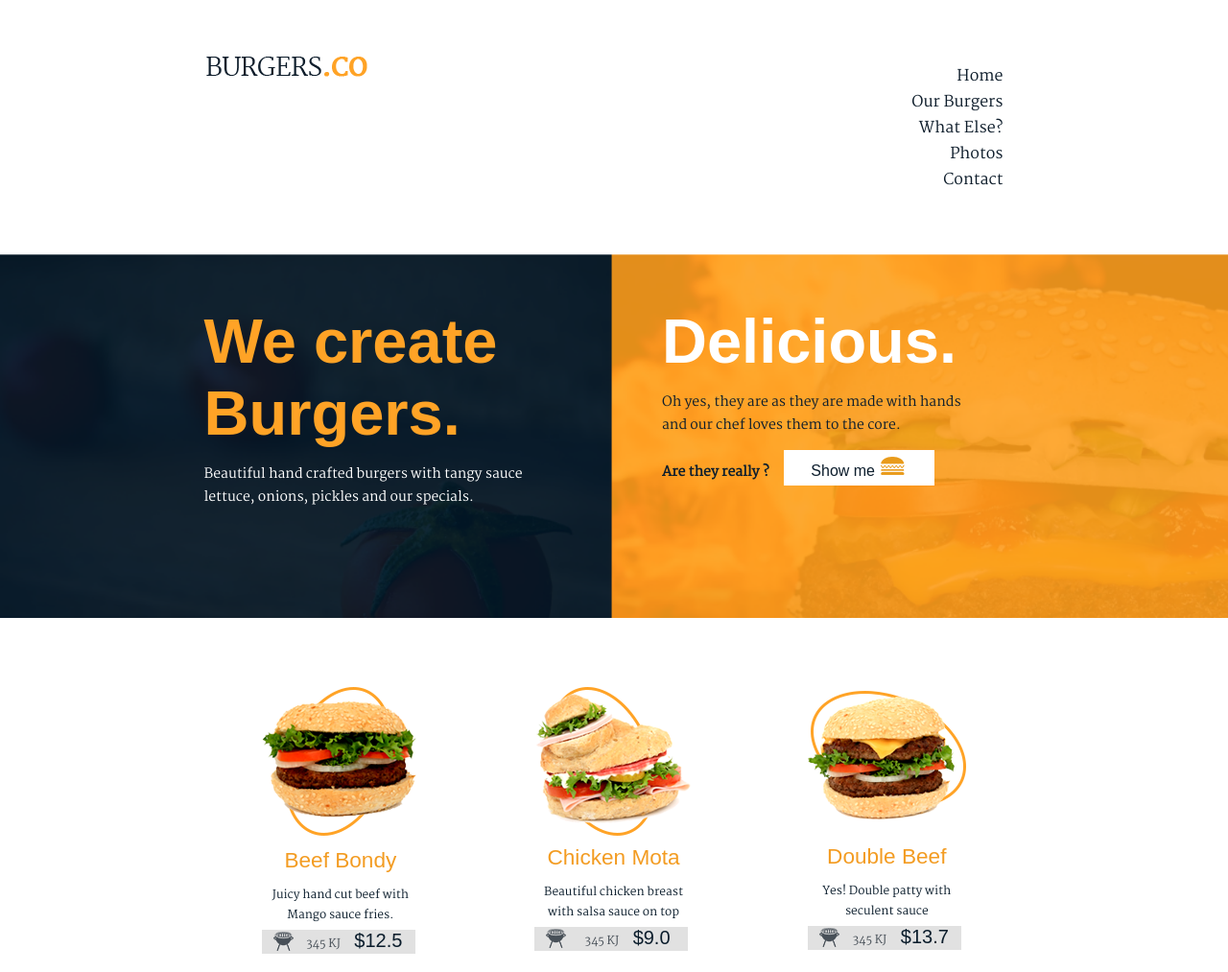
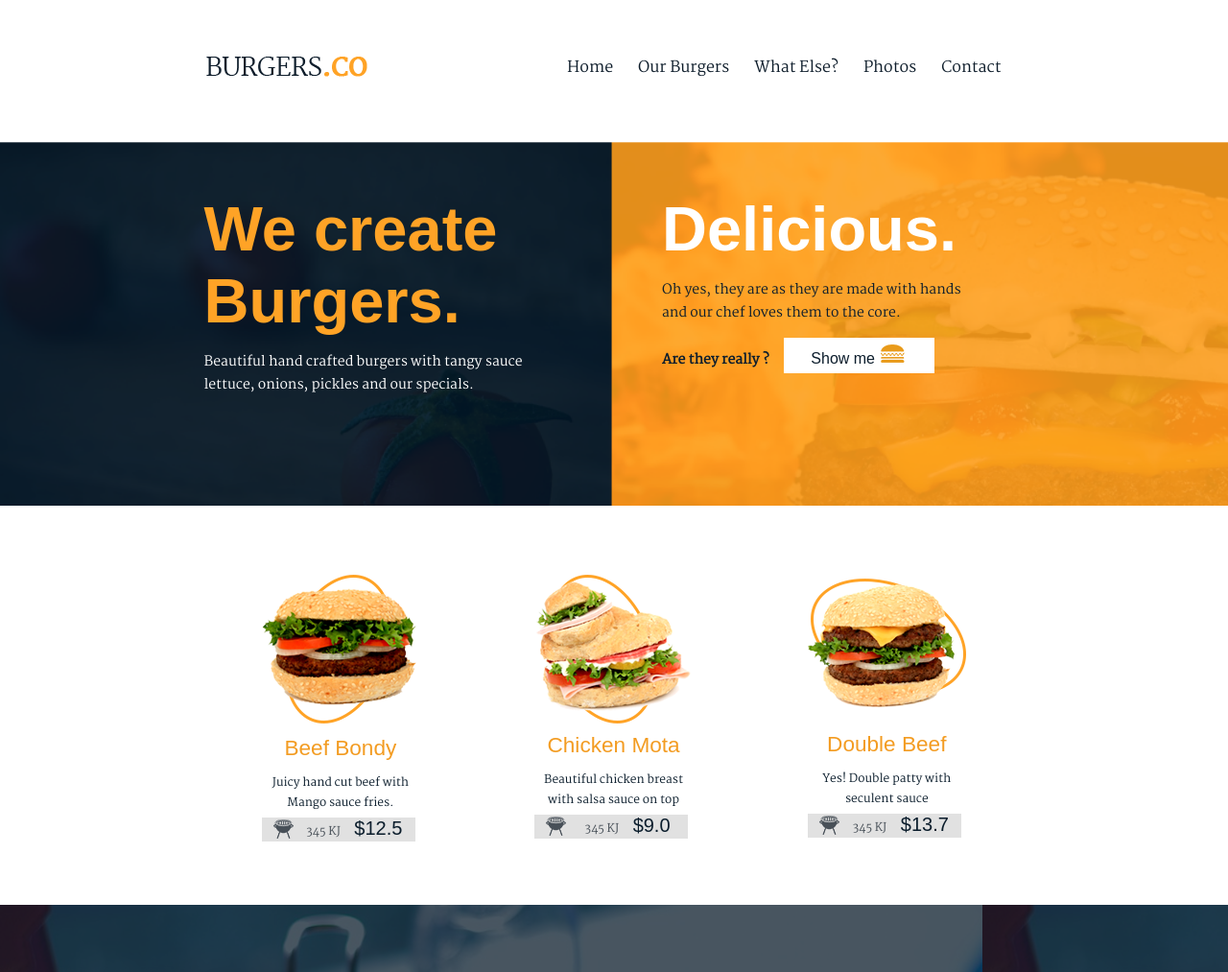
Before and after one commit to ElhamZD/Burgers.Co, a plain HTML site: page index.html in a window 1280 px wide. Shown: the top 1013 px of the page at 96% size. Drawn offline with Linux system fonts and the light colour scheme.

Commit message:
editing nav links

```diff
--- a/assets/css/style.css
+++ b/assets/css/style.css
@@ -34,18 +34,23 @@ body{
 .rightMenu ul{
 	list-style-type: none;
 	display: inline-block;
+    margin:5px 0;
 }
-.rightMenu ul a{
-
+.rightMenu ul li{
+	float:left
 }
-.rightMenu a{
+.rightMenu ul li a{
 	text-decoration:none;
 	color:#0e1d2b;
 	font-size:16px;
 	margin-right:22px;
+    display: inline-block;
+    border:2px solid transparent;
 }
 .rightMenu a:hover{
 	font-weight:bold;
+    border-bottom:2px solid #ffa326;
+   /* text-decoration: underline #ffa326;*/
 }
 .clear{
 	clear:both;
```
